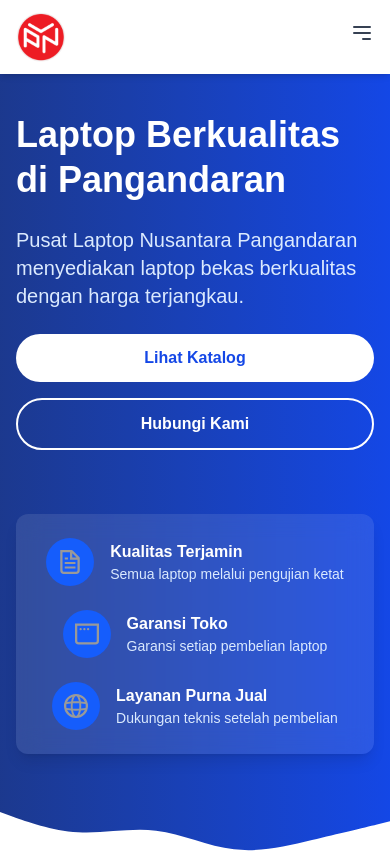
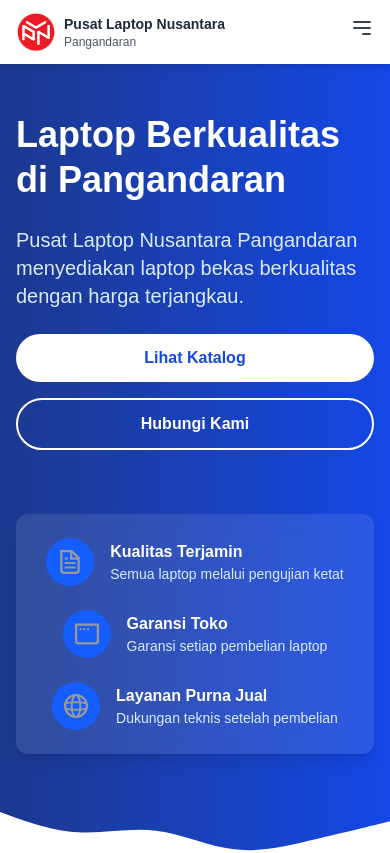
Before and after one commit to Aditya-fmh/PLNPND-Landing-Page, a Next.js app: page / in a window 390 px wide. Shown: the top 853 px of the page. Built offline with nearby package versions, Linux system fonts and the light colour scheme.

Commit message:
fixing navbar

```diff
--- a/src/app/components/Navbar.tsx
+++ b/src/app/components/Navbar.tsx
@@ -1,19 +1,54 @@
+'use client';
+
 import Link from 'next/link';
 import Image from 'next/image';
+import { useState, useEffect } from 'react';
 
 export default function Navbar() {
+  const [mobileMenuOpen, setMobileMenuOpen] = useState(false);
+
+  // Toggle mobile menu and manage body scroll
+  const toggleMobileMenu = () => {
+    setMobileMenuOpen(!mobileMenuOpen);
+
+    // Prevent scrolling when menu is open
+    if (!mobileMenuOpen) {
+      document.body.style.overflow = 'hidden';
+    } else {
+      document.body.style.overflow = 'auto';
+    }
+  };
+
+  // Cleanup function when component unmounts
+  useEffect(() => {
+    return () => {
+      // Restore body scrolling when component unmounts
+      document.body.style.overflow = 'auto';
+    };
+  }, []);
+
+  // Close menu when escape key is pressed
+  useEffect(() => {
+    const handleEscapeKey = (e: KeyboardEvent) => {
+      if (e.key === 'Escape' && mobileMenuOpen) {
+        setMobileMenuOpen(false);
+        document.body.style.overflow = 'auto';
+      }
+    };
+
+    window.addEventListener('keydown', handleEscapeKey);
+    return () => window.removeEventListener('keydown', handleEscapeKey);
+  }, [mobileMenuOpen]);
   return (
-    <nav className="fixed top-0 left-0 right-0 z-50 bg-white shadow-md dark:bg-gray-900">
-      <div className="container mx-auto px-4 py-3 flex justify-between items-center">
-        <Link href="/" className="flex items-center space-x-3">          <Image
+    <nav className="fixed top-0 left-0 right-0 z-50 bg-white shadow-md dark:bg-gray-900">      <div className="container mx-auto px-4 py-3 flex justify-between items-center relative">        <Link href="/" className="flex items-center space-x-2 md:space-x-3 z-50 max-w-[70%]">          <Image
             src="/new-logo.png"
             alt="Pusat Laptop Nusantara Pangandaran"
-            width={50}
-            height={50}
-            className="rounded-md"
+            width={40}
+            height={40}
+            className="rounded-md min-w-[40px]"
           />
-          <div className="hidden md:flex flex-col">
-            <h1 className="text-lg font-bold text-gray-800 dark:text-white">Pusat Laptop Nusantara</h1>
+          <div className="flex flex-col">
+            <h1 className="text-sm md:text-lg font-bold text-gray-800 dark:text-white truncate">Pusat Laptop Nusantara</h1>
             <p className="text-xs text-gray-600 dark:text-gray-300">Pangandaran</p>
           </div>
         </Link>
@@ -29,14 +64,57 @@
             Kontak
           </Link>
         </div>
+          <div className="md:hidden z-50">
+          {/* Mobile menu button */}
+          <button
+            onClick={toggleMobileMenu}
+            className="text-gray-700 dark:text-gray-300"
+            aria-label="Toggle menu"
+          >
+            {mobileMenuOpen ? (
+              <svg xmlns="http://www.w3.org/2000/svg" className="h-6 w-6" fill="none" viewBox="0 0 24 24" stroke="currentColor">
+                <path strokeLinecap="round" strokeLinejoin="round" strokeWidth={2} d="M6 18L18 6M6 6l12 12" />
+              </svg>
+            ) : (
+              <svg xmlns="http://www.w3.org/2000/svg" className="h-6 w-6" fill="none" viewBox="0 0 24 24" stroke="currentColor">
+                <path strokeLinecap="round" strokeLinejoin="round" strokeWidth={2} d="M4 6h16M4 12h16m-7 6h7" />
+              </svg>
+            )}
+          </button>
+        </div>
+      </div>{/* Fullscreen mobile menu with slide animation */}      <div
+        className={`fixed inset-0 bg-white dark:bg-gray-900 z-40 transform transition-transform duration-300 ease-in-out ${
+          mobileMenuOpen ? 'translate-y-0' : '-translate-y-full'
+        } md:hidden flex flex-col pt-16`}
+      >
+          <div className="flex flex-col items-center justify-center flex-grow">
+          <div className="flex flex-col space-y-10 text-center">
+            <Link
+              href="/"
+              className="text-2xl text-gray-800 hover:text-blue-600 dark:text-white dark:hover:text-blue-400 font-medium transition-colors"
+              onClick={() => setMobileMenuOpen(false)}
+            >
+              Beranda
+            </Link>
+            <Link
+              href="/catalog"
+              className="text-2xl text-gray-800 hover:text-blue-600 dark:text-white dark:hover:text-blue-400 font-medium transition-colors"
+              onClick={() => setMobileMenuOpen(false)}
+            >
+              Katalog
+            </Link>
+            <Link
+              href="/contact"
+              className="text-2xl text-gray-800 hover:text-blue-600 dark:text-white dark:hover:text-blue-400 font-medium transition-colors"
+              onClick={() => setMobileMenuOpen(false)}
+            >
+              Kontak
+            </Link>
+          </div>
+        </div>
 
-        <div className="md:hidden">
-          {/* Mobile menu button - we'll implement this later if needed */}
-          <button className="text-gray-700 dark:text-gray-300">
-            <svg xmlns="http://www.w3.org/2000/svg" className="h-6 w-6" fill="none" viewBox="0 0 24 24" stroke="currentColor">
-              <path strokeLinecap="round" strokeLinejoin="round" strokeWidth={2} d="M4 6h16M4 12h16m-7 6h7" />
-            </svg>
-          </button>
+        <div className="p-6 text-center">
+          <p className="text-sm text-gray-600 dark:text-gray-400">Pusat Laptop Nusantara Pangandaran</p>
         </div>
       </div>
     </nav>
```
